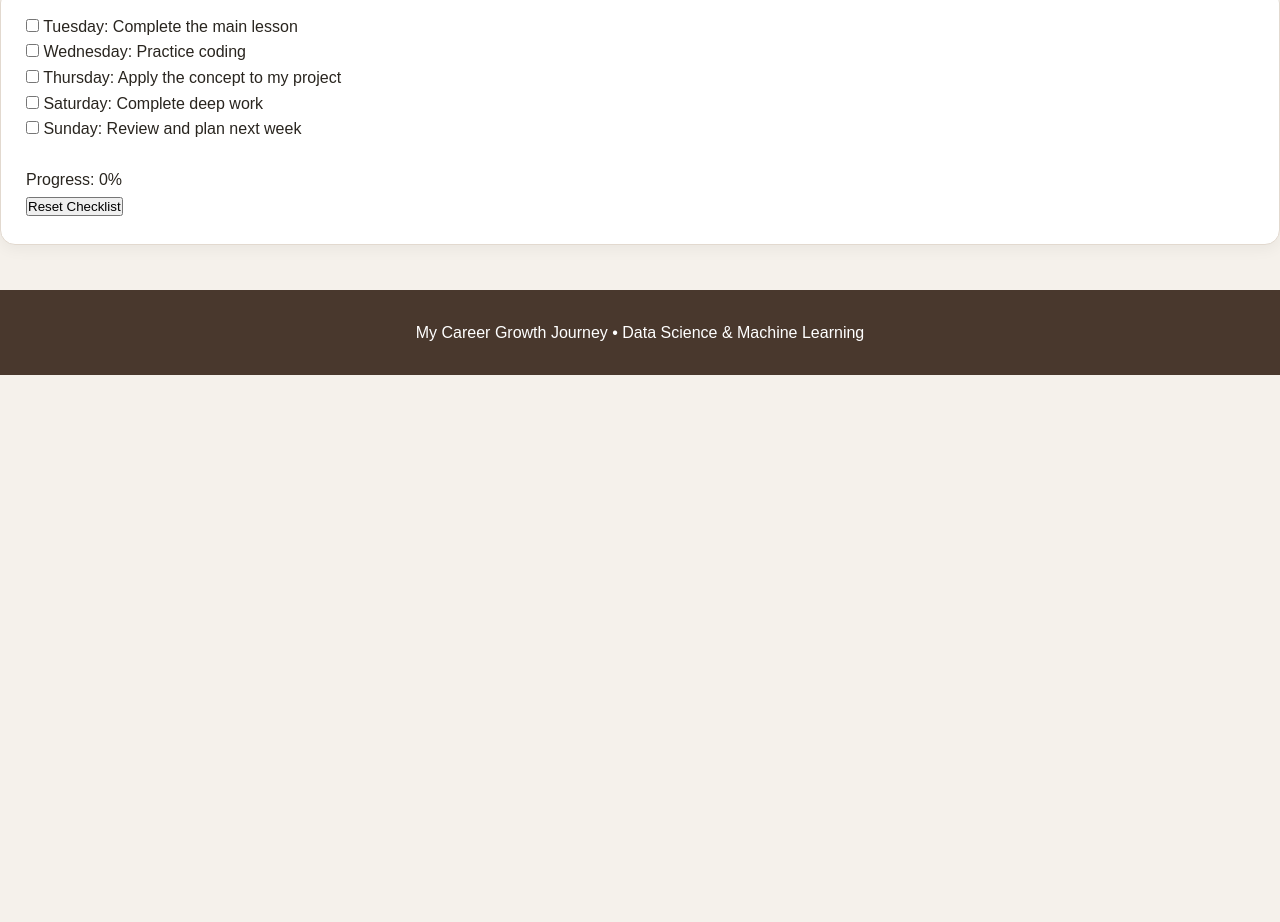
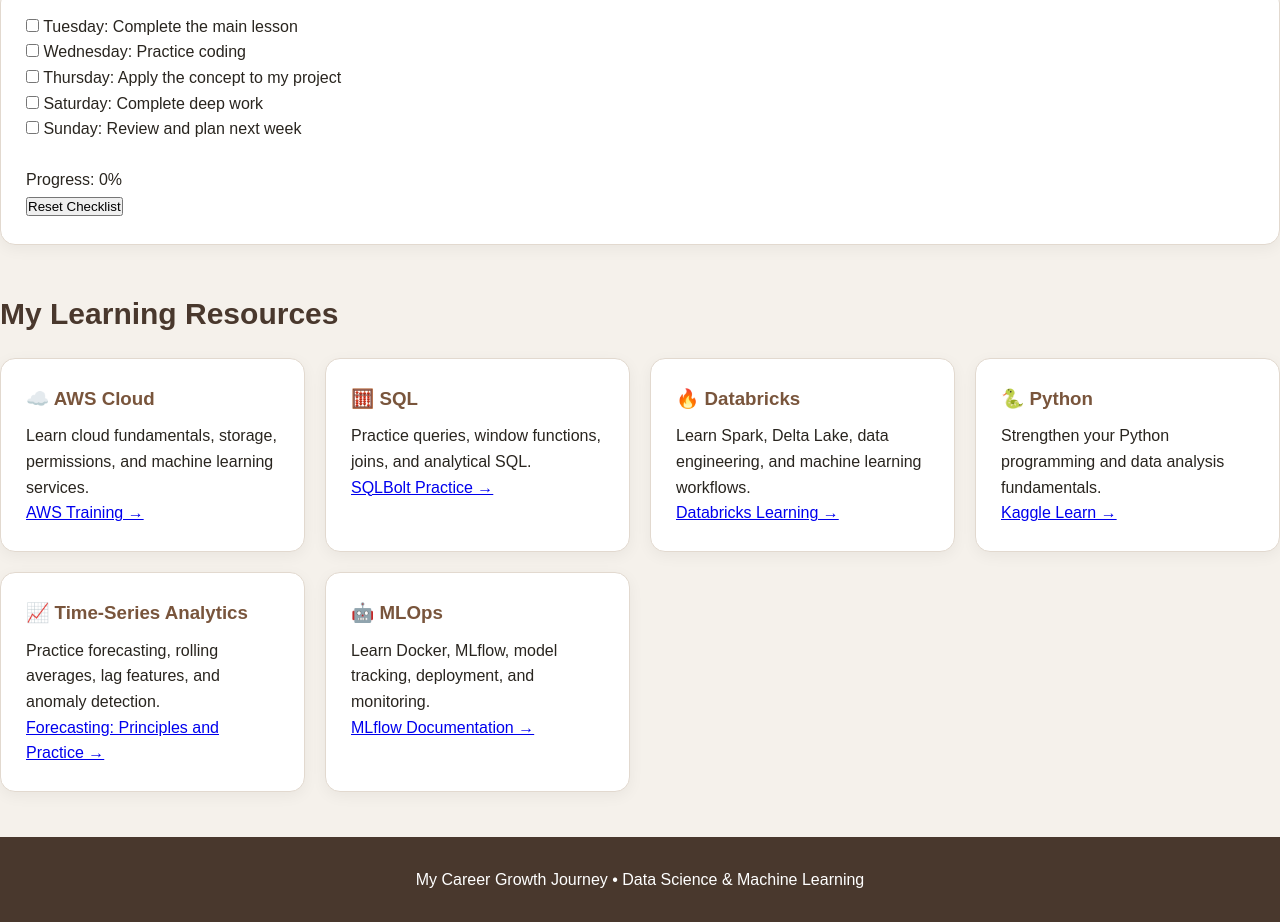
Before and after one commit to ilombard20238/study-_plan-, a plain HTML site: page index.html in a window 1280 px wide. Shown: the part 3638-4560 px from the top of the page. Before the commit the page ends 4013 px from the top, so only its background shows below. Drawn offline with Linux system fonts and the light colour scheme.

Commit message:
Add learning resources section to index.html

```diff
--- a/index.html
+++ b/index.html
@@ -440,6 +440,69 @@
 
   updateProgress();
 </script>
+
+<section>
+  <h2>My Learning Resources</h2>
+
+  <div class="grid">
+
+    <div class="card">
+      <h3>☁️ AWS Cloud</h3>
+      <p>Learn cloud fundamentals, storage, permissions, and machine learning services.</p>
+
+      <a href="https://aws.amazon.com/training/" target="_blank">
+        AWS Training →
+      </a>
+    </div>
+
+    <div class="card">
+      <h3>🧮 SQL</h3>
+      <p>Practice queries, window functions, joins, and analytical SQL.</p>
+
+      <a href="https://sqlbolt.com/" target="_blank">
+        SQLBolt Practice →
+      </a>
+    </div>
+
+    <div class="card">
+      <h3>🔥 Databricks</h3>
+      <p>Learn Spark, Delta Lake, data engineering, and machine learning workflows.</p>
+
+      <a href="https://www.databricks.com/learn" target="_blank">
+        Databricks Learning →
+      </a>
+    </div>
+
+    <div class="card">
+      <h3>🐍 Python</h3>
+      <p>Strengthen your Python programming and data analysis fundamentals.</p>
+
+      <a href="https://www.kaggle.com/learn" target="_blank">
+        Kaggle Learn →
+      </a>
+    </div>
+
+    <div class="card">
+      <h3>📈 Time-Series Analytics</h3>
+      <p>Practice forecasting, rolling averages, lag features, and anomaly detection.</p>
+
+      <a href="https://otexts.com/fpp3/" target="_blank">
+        Forecasting: Principles and Practice →
+      </a>
+    </div>
+
+    <div class="card">
+      <h3>🤖 MLOps</h3>
+      <p>Learn Docker, MLflow, model tracking, deployment, and monitoring.</p>
+
+      <a href="https://mlflow.org/docs/latest/index.html" target="_blank">
+        MLflow Documentation →
+      </a>
+    </div>
+
+  </div>
+</section>
+
 <footer>
   <p>My Career Growth Journey • Data Science & Machine Learning</p>
 </footer>
```
